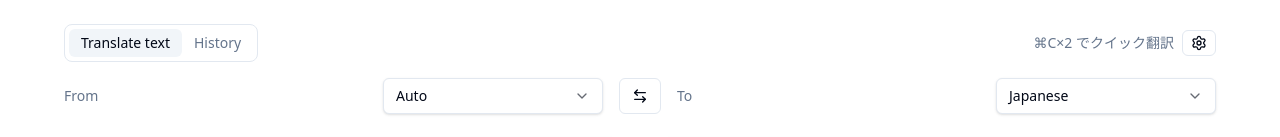
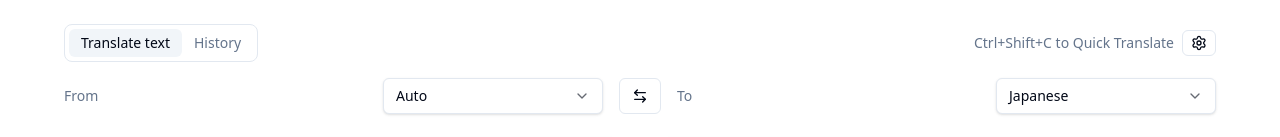
Before and after one commit to iemong/plamo-gui, a React (Vite) app: page / in a window 1280 px wide. Shown: the top 137 px of the page. Built offline with nearby package versions, Linux system fonts and the light colour scheme; the HTML template or start-up script is replaced by a standard one.

Commit message:
feat(ui): dynamic ShortcutHint based on configured quick-translate shortcut and OS

```diff
--- a/src/App.tsx
+++ b/src/App.tsx
@@ -181,7 +181,36 @@ function App() {
       <div className="mb-4 flex items-center justify-between">
         <HeaderTabs tab={tab} onChange={setTab} />
         <div className="flex items-center gap-2">
-          <ShortcutHint />
+          <ShortcutHint label={(function () {
+            const sc = settings?.double_copy?.shortcut ?? "cmd-shift-c";
+            const isMac = typeof navigator !== "undefined" && /Mac/i.test(navigator.platform || navigator.userAgent);
+            const labelFor = (key: string) => {
+              if (isMac) {
+                switch (key) {
+                  case "cmd-shift-c":
+                    return "⌘⇧C でクイック翻訳";
+                  case "cmd-alt-c":
+                    return "⌘⌥C でクイック翻訳";
+                  case "cmd-k":
+                    return "⌘K でクイック翻訳";
+                  default:
+                    return "⌘⇧C でクイック翻訳";
+                }
+              } else {
+                switch (key) {
+                  case "cmd-shift-c":
+                    return "Ctrl+Shift+C to Quick Translate";
+                  case "cmd-alt-c":
+                    return "Ctrl+Alt+C to Quick Translate";
+                  case "cmd-k":
+                    return "Ctrl+K to Quick Translate";
+                  default:
+                    return "Ctrl+Shift+C to Quick Translate";
+                }
+              }
+            };
+            return labelFor(sc);
+          })()} />
           <button
             className="inline-flex items-center gap-1 rounded-md border px-2 py-1 text-sm hover:bg-accent"
             onClick={() => setSettingsOpen(true)}
--- a/src/components/ShortcutHint.tsx
+++ b/src/components/ShortcutHint.tsx
@@ -1,3 +1,4 @@
-export function ShortcutHint() {
-  return <div className="text-sm text-muted-foreground">⌘C×2 でクイック翻訳</div>;
+type Props = { label: string };
+export function ShortcutHint({ label }: Props) {
+  return <div className="text-sm text-muted-foreground">{label}</div>;
 }
```
